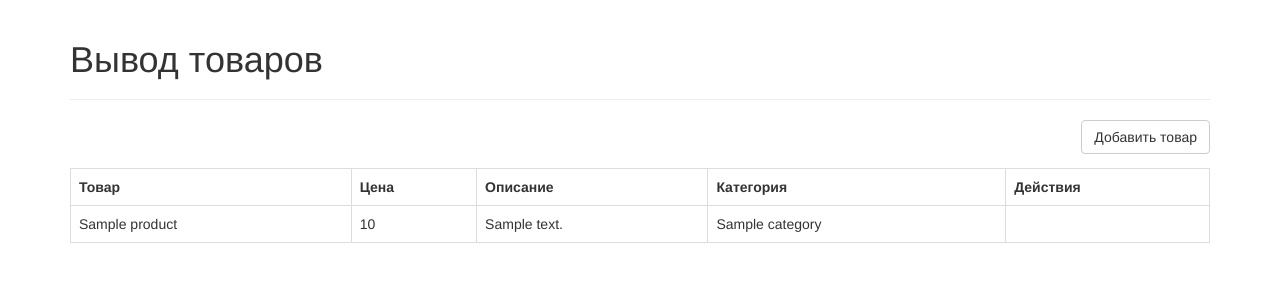
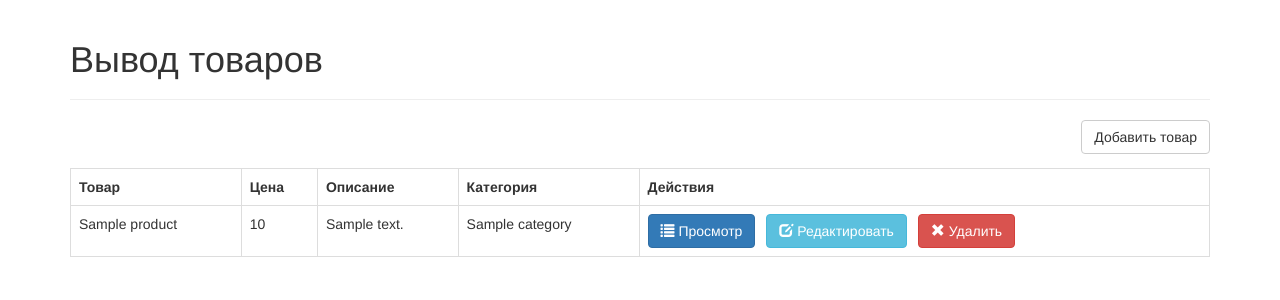
Before and after one commit to 07Rinat07/php-oop-mysql, a PHP site: page / in a window 1280 px wide. Shown: the top 300 px of the page. Run offline with PHP 8.4, Linux system fonts and the light colour scheme; tables that the repository leaves empty or names only in its code hold one stand-in row (values such as "Sample post"); some libraries are stand-ins or nearby versions.

Commit message:
Add buttons for show, edit, delete

```diff
--- a/index.php
+++ b/index.php
@@ -61,7 +61,18 @@ if ($num > 0) {
         echo "</td>";
 
         echo "<td>";
-        // здесь будут кнопки для просмотра, редактирования и удаления
+        // ссылки/кнопки для просмотра, редактирования и удаления товара
+        echo "<a href='read_product.php?id={$id}' class='btn btn-primary left-margin'>
+    <span class='glyphicon glyphicon-list'></span> Просмотр
+</a>
+
+<a href='update_product.php?id={$id}' class='btn btn-info left-margin'>
+    <span class='glyphicon glyphicon-edit'></span> Редактировать
+</a>
+
+<a delete-id='{$id}' class='btn btn-danger delete-object'>
+    <span class='glyphicon glyphicon-remove'></span> Удалить
+</a>";
         echo "</td>";
 
         echo "</tr>";
@@ -71,9 +82,7 @@ if ($num > 0) {
     echo "</table>";
 
     // здесь будет пагинация
-}
-
-// сообщим пользователю, что товаров нет
+} // сообщим пользователю, что товаров нет
 else {
     echo "<div class='alert alert-info'>Товары не найдены.</div>";
 }
```
